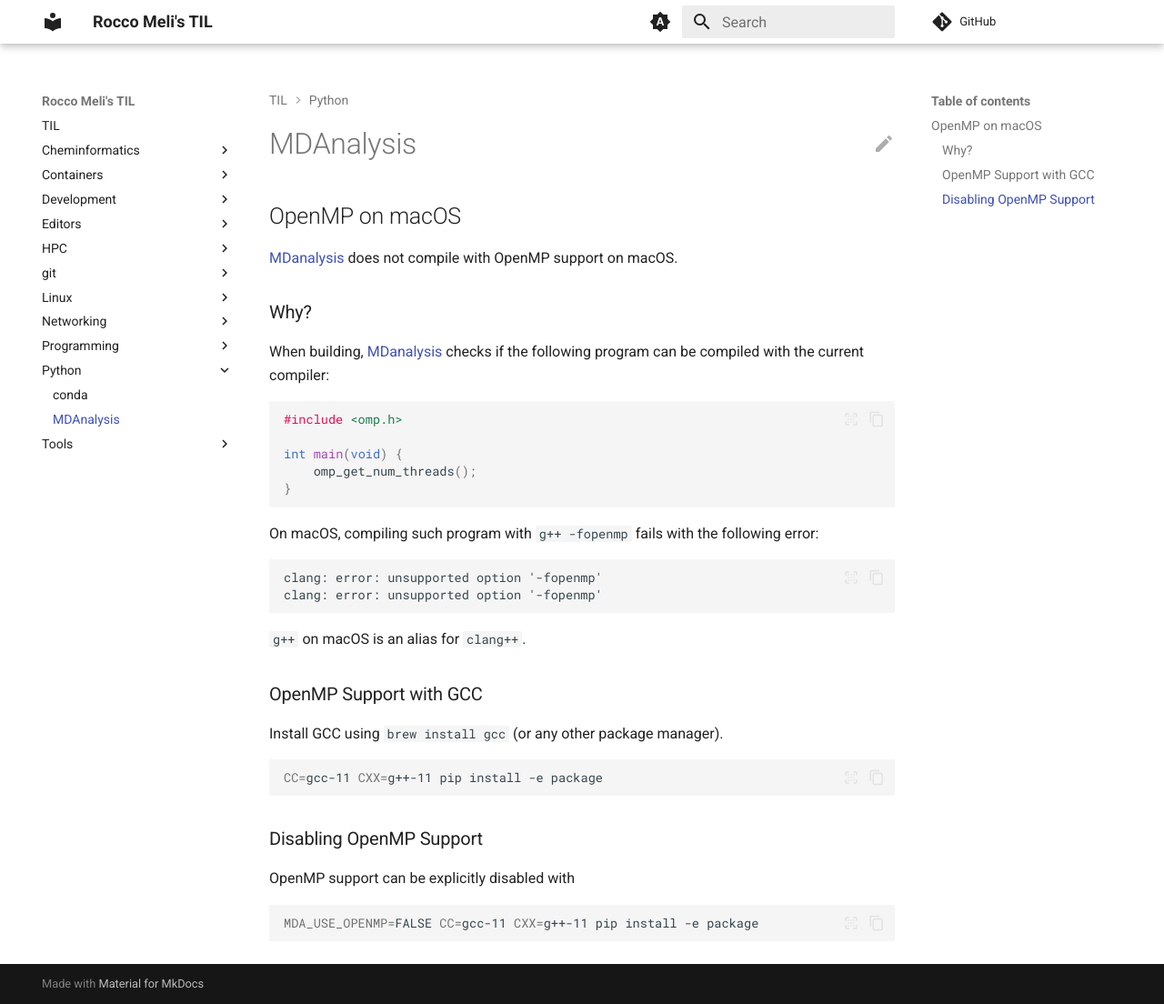
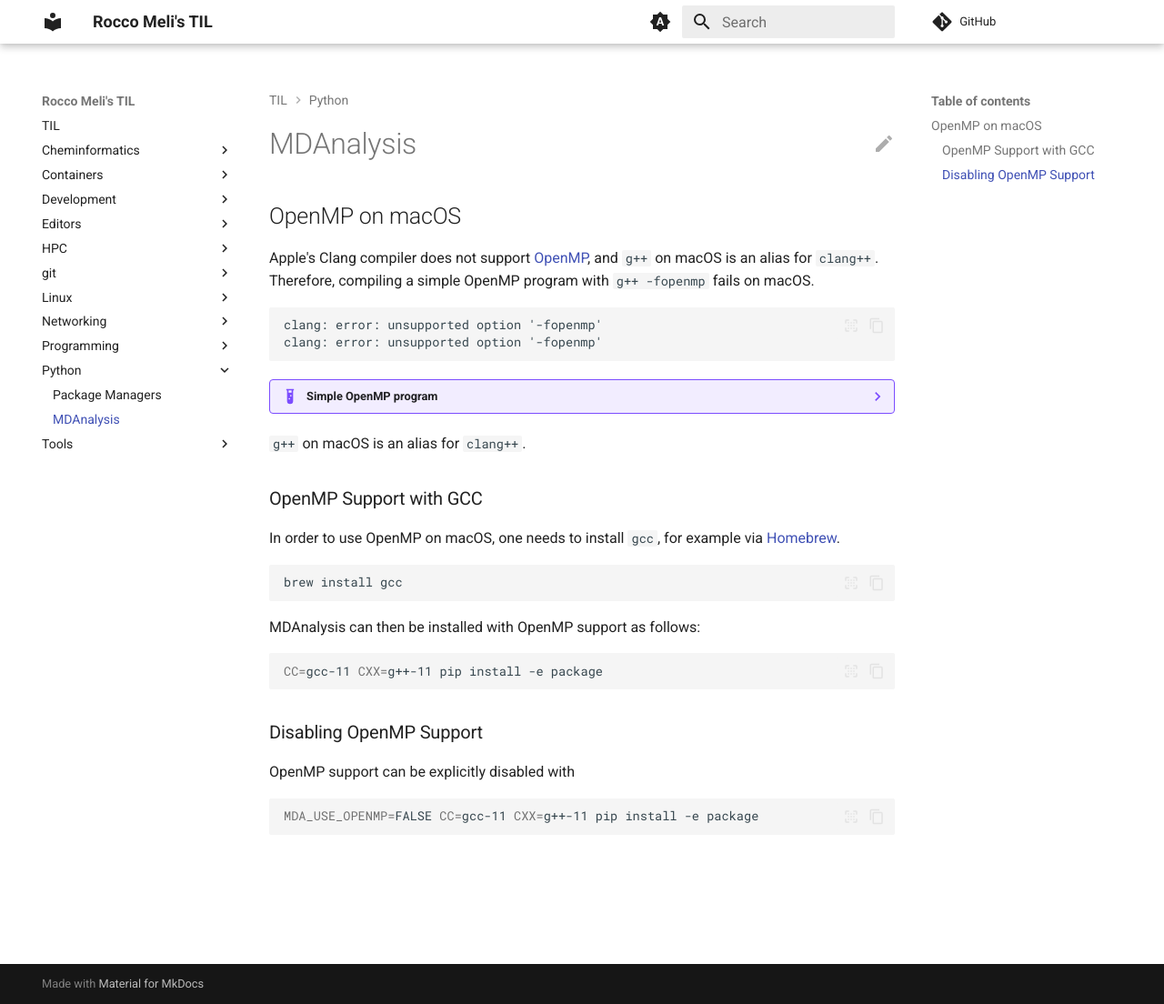
Before and after one commit to RMeli/TIL, an MkDocs documentation site: the page built from docs/python/mdanalysis.md, in a window 1280 px wide and 1104 px high. Shown: the whole window at 91% size. Built offline with MkDocs 1.6.1 and Material for MkDocs 9.7.7, drawn with Linux system fonts in a browser that asks for light colours; comment, search, counter and statistics services are not loaded.

````diff
--- a/docs/python/mdanalysis.md
+++ b/docs/python/mdanalysis.md
@@ -2,32 +2,35 @@
 
 ## OpenMP on macOS
 
-[MDanalysis](https://www.mdanalysis.org/) does not compile with OpenMP support on macOS.
-
-### Why?
-
-When building, [MDanalysis](https://www.mdanalysis.org/) checks if the following program can be compiled with the current compiler:
-
-```cpp
-#include <omp.h>
-
-int main(void) {
-    omp_get_num_threads();
-}
-```
-
-On macOS, compiling such program with `g++ -fopenmp` fails with the following error:
+Apple's Clang compiler does not support [OpenMP], and `g++` on macOS is an alias for `clang++`.
+Therefore, compiling a simple OpenMP program with `g++ -fopenmp` fails on macOS.
 
 ```text
 clang: error: unsupported option '-fopenmp'
 clang: error: unsupported option '-fopenmp'
 ```
 
+??? example "Simple OpenMP program"
+
+    ```cpp
+    #include <omp.h>
+
+    int main(void) {
+        omp_get_num_threads();
+    }
+    ```
+
 `g++` on macOS is an alias for `clang++`.
 
 ### OpenMP Support with GCC
 
-Install GCC using `brew install gcc` (or any other package manager).
+In order to use OpenMP on macOS, one needs to install `gcc`, for example via [Homebrew].
+
+```bash
+brew install gcc
+```
+
+MDAnalysis can then be installed with OpenMP support as follows:
 
 ```bash
 CC=gcc-11 CXX=g++-11 pip install -e package
@@ -40,3 +43,7 @@
 ```bash
 MDA_USE_OPENMP=FALSE CC=gcc-11 CXX=g++-11 pip install -e package
 ```
+
+[MDanalysis]: https://www.mdanalysis.org/
+[OpenMP]: https://www.openmp.org
+[Homebrew]: https://brew.sh/
--- a/mkdocs.yaml
+++ b/mkdocs.yaml
@@ -38,7 +38,7 @@
     - 'C++': programming/cpp.md
     - 'Fortran': programming/fortran.md
   - 'Python':
-    - 'conda': python/conda.md
+    - 'Package Managers': python/package-managers.md
     - 'MDAnalysis': python/mdanalysis.md
   - 'Tools':
     - 'rsync': tools/rsync.md
````
Also changed, not shown: docs/python/conda.md (deleted, +0 -54 lines), docs/python/package-managers.md (added, +69 -0 lines).
